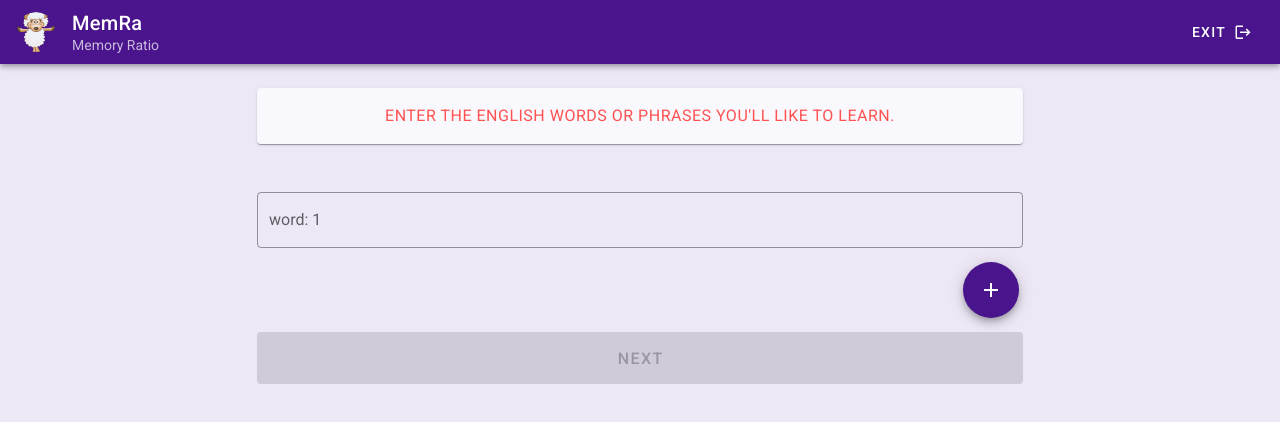
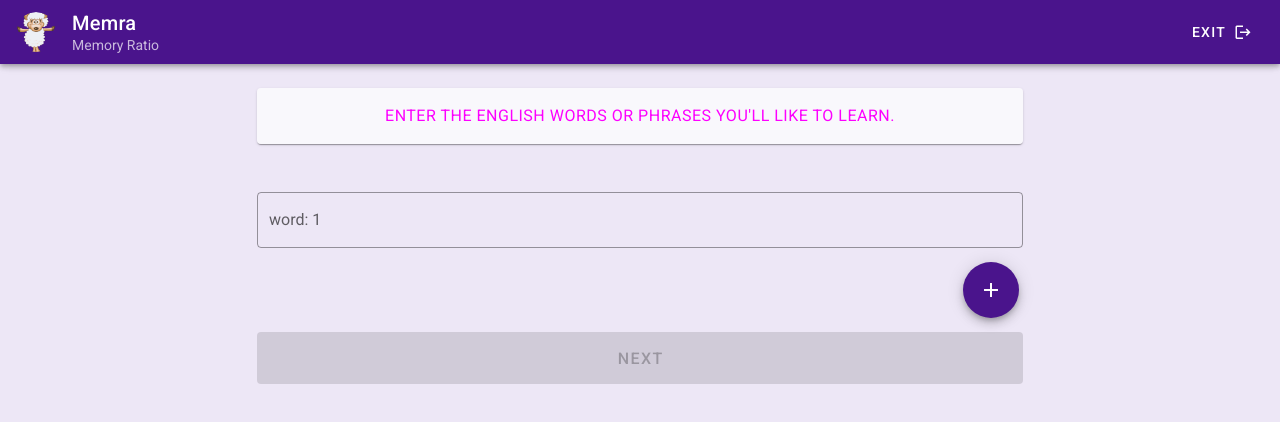
Before and after one commit to prosperevergreen/wordsup, a Vue app in the folder client/: page / in a window 1280 px wide. Both pictures are taken after a click on the button "CONTINUE". Shown: the top 422 px of the page. Built offline with nearby package versions, Linux system fonts and the light colour scheme.

Commit message:
changed the info color, updated the home button

```diff
--- a/client/src/components/InfoBar.vue
+++ b/client/src/components/InfoBar.vue
@@ -1,6 +1,6 @@
 <template>
 	<v-alert class="purple--text text--accent-4 body-1" color="rgba(255, 255, 255, 0.7)" elevation="1">
-		<div class="text-center text-uppercase error--text"  style="overflow-wrap: break-word;">{{ info }}</div>
+		<div class="text-center text-uppercase" style="color: #fd00ff; overflow-wrap: break-word;">{{ info }}</div>
 	</v-alert>
 </template>
 <script>
--- a/client/src/components/NavBar.vue
+++ b/client/src/components/NavBar.vue
@@ -33,13 +33,13 @@
 		</v-navigation-drawer> -->
 
 		<v-app-bar fixed color="purple darken-4" dark app>
-			<v-toolbar-title :to="'/'">
-				<v-list-item two-line style="padding: 0">
+			<v-toolbar-title >
+				<v-list-item to="/" ripple dark replace exact two-line color="rgba(0, 0, 0, 0)" style="padding: 0">
 					<v-list-item-avatar>
 						<v-img :src="require('@/assets/' + icon)"></v-img>
 					</v-list-item-avatar>
 					<v-list-item-content>
-						<v-list-item-title class="title" style="line-height: 1.2;">MemRa</v-list-item-title>
+						<v-list-item-title class="title white--text" style="line-height: 1.2;">Memra</v-list-item-title>
 						<v-list-item-subtitle>Memory Ratio</v-list-item-subtitle>
 					</v-list-item-content>
 				</v-list-item>
--- a/client/src/components/PicSpeech.vue
+++ b/client/src/components/PicSpeech.vue
@@ -161,8 +161,8 @@
 						alert("Something went wrong");
 					};
 				} else {
+					alert("Please use a chrome or firefox browser");
 					this.$router.push("/users-words");
-					alert("Please use a chrome or firefox browser");
 				}
 			}
 		},
--- a/client/src/components/ResultDetail.vue
+++ b/client/src/components/ResultDetail.vue
@@ -8,7 +8,7 @@
 					<div>
 						<v-rating v-model="totalRating" half-increments readonly background-color="purple" color="purple"></v-rating>
 					</div>
-					<div class="overline">{{ 3 > totalRating ? 'Keep it up' : 'Excellent'}}</div>
+					<div class="overline">{{recommendation}}</div>
 				</div>
 			</v-card-title>
 
@@ -38,9 +38,9 @@
 
 			<div class="mx-4 my-2">
 				<v-btn v-if="part == completed && completed != 3" dark block color="purple darken-4" :to="'/part-'+(part+1)" x-large>Go to Part {{part+1}}</v-btn>
-				<div class="mt-2 pl-3 d-flex align-center justify-space-between">
-					<span>Repeat?</span>
-					<v-btn text color="purple darken-4" :to="'/part-'+part" class="pl-1" x-large>part {{part}}</v-btn>
+				<div class="mt-2 pl-3 d-flex justify-end">
+					<!-- <span>Repeat?</span> -->
+					<v-btn text color="purple darken-4" :to="'/part-'+part" class="pl-1" x-large>Repeat</v-btn>
 				</div>
 			</div>
 		</v-card>
@@ -76,6 +76,15 @@
 					totalRating += this.subPartRating[i];
 				}
 				return (totalRating / 3);
+			},
+			recommendation(){
+				if(this.totalRating > 4){
+					return "Excellent"
+				}else if(this.totalRating > 3){
+					return "Good but you can to better"
+				}else {
+					return "Try again you can do better"
+				}
 			}
 		},
 	};
--- a/client/src/router/index.js
+++ b/client/src/router/index.js
@@ -11,9 +11,9 @@ const UserInputs = () => import( "../views/UserInputs.vue");
 const SelectWord = () => import(/* webpackPreload: true */ "../views/SelectWord.vue");
 const DefineWord = () => import(/* webpackPreload: true */ "../views/WordDef.vue");
 const PartOne = () => import(/* webpackPreload: true */ "../views/Part1.vue");
-const PartTwo = () => import(/* webpackPrefetch: true */ "../views/Part2.vue");
-const PartThree = () => import(/* webpackPrefetch: true */ "../views/Part3.vue");
-const Results = () => import(/* webpackPrefetch: true */ "../views/Results.vue");
+const PartTwo = () => import(/* webpackPreload: true */ "../views/Part2.vue");
+const PartThree = () => import(/* webpackPreload: true */ "../views/Part3.vue");
+const Results = () => import(/* webpackPreload: true */ "../views/Results.vue");
 
 // const EnglishPart = () =>
 //   import(/* webpackPrefetch: true */ "../views/EnglishLevel.vue");
--- a/client/src/views/Index.vue
+++ b/client/src/views/Index.vue
@@ -6,7 +6,7 @@
 				WELCOME TO MEMRA
 			</v-card-title>
 			<v-card-text class="text-center">
-				Learn Your Words Happily.
+				Have Fun Learning Your Words
 			</v-card-text>
 			<div class="mx-4 my-2">
 				<v-btn dark block color="purple darken-4" to="/signup" x-large>Sign up</v-btn>
```
Also changed, not shown: 1 other file (tests, documents, lock files or other folders).
